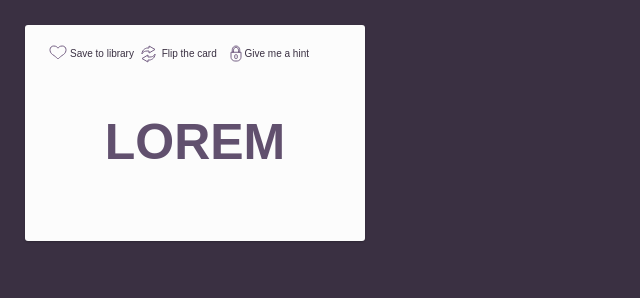
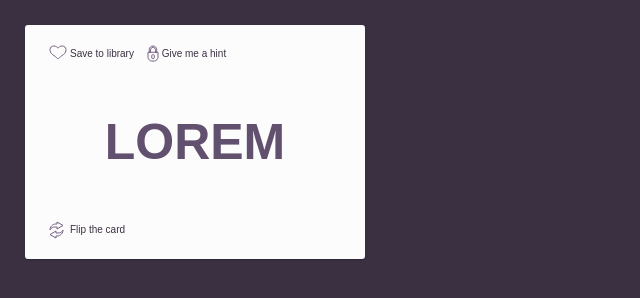
Before and after one commit to heyjohnmurray/Flash-card-application, a plain HTML site: page index.html in a window 1280 px wide. Shown: the whole page, without its empty margins (0-640 px from the left). Drawn offline with Linux system fonts and the light colour scheme.

Commit message:
update UI and get all the css and html for the card flipping done. js is next

```diff
--- a/app/src/js/app.js
+++ /dev/null
@@ -1 +0,0 @@
-// compile js
--- a/app/src/scss/partials/_card.scss
+++ b/app/src/scss/partials/_card.scss
@@ -1,12 +1,38 @@
 .card {
-  background-color: $color--card__bkg;
-  border-radius: 3px;
-  box-shadow: 0 1px 2px 0 rgba(0,0,0,0.22);
-  padding: 2em;
+  position: relative;
 
-  @include breakpoint(mobile-horizontal) {
-    max-width: 30em;
-  };
+  &__face {
+    backface-visibility: hidden;
+    background-color: $color--card__bkg;
+    border-radius: 3px;
+    box-shadow: 0 1px 2px 0 rgba(0,0,0,0.22);
+    left: 0;
+    padding: 2em;
+    position: absolute;
+    top: 0;
+    transform-style: preserve3d;
+    transition: all 0.4s;
+    width: 85%;
+    min-height: 100%;
+
+    @include breakpoint(tablet) {
+      width: 300px;
+    }
+  }
+
+  &__back {
+    transform: rotateY(-180deg);
+  }
+
+  &__is-flipped {
+    .back {
+      transform: rotateY(0deg);
+    }
+
+    .front {
+      transform: rotateY(180deg);
+    }
+  }
 
   &__action-panel {
     display: flex;
--- a/index.html
+++ b/index.html
@@ -10,13 +10,10 @@
     <body>
         <main>
           <article class="card">
-            <div class="card__front">
+            <div class="card__front card__face">
               <ul class="card__action-panel">
                 <li class="icon--favorite is-inactive">
                   Save to library
-                </li>
-                <li class="icon--flip is-inactive">
-                  Flip the card
                 </li>
                 <li class="icon--hint is-inactive">
                   Give me a hint
@@ -26,10 +23,16 @@
                 Lorem
               </p>
               <!-- /.card__vocab-word -->
+              <ul class="card__action-panel">
+                <li class="icon--flip is-inactive">
+                  Flip the card
+                </li>
+              </ul>
+              <!-- /.card__action-panel -->
             </div>
             <!-- /.card__front -->
-            <div class="card__back">
-
+            <div class="card__back card__face">
+              This is the back of the card.
             </div>
             <!-- /.card__back -->
           </article>
```
Also changed, not shown: app/dist/css/main.css.
